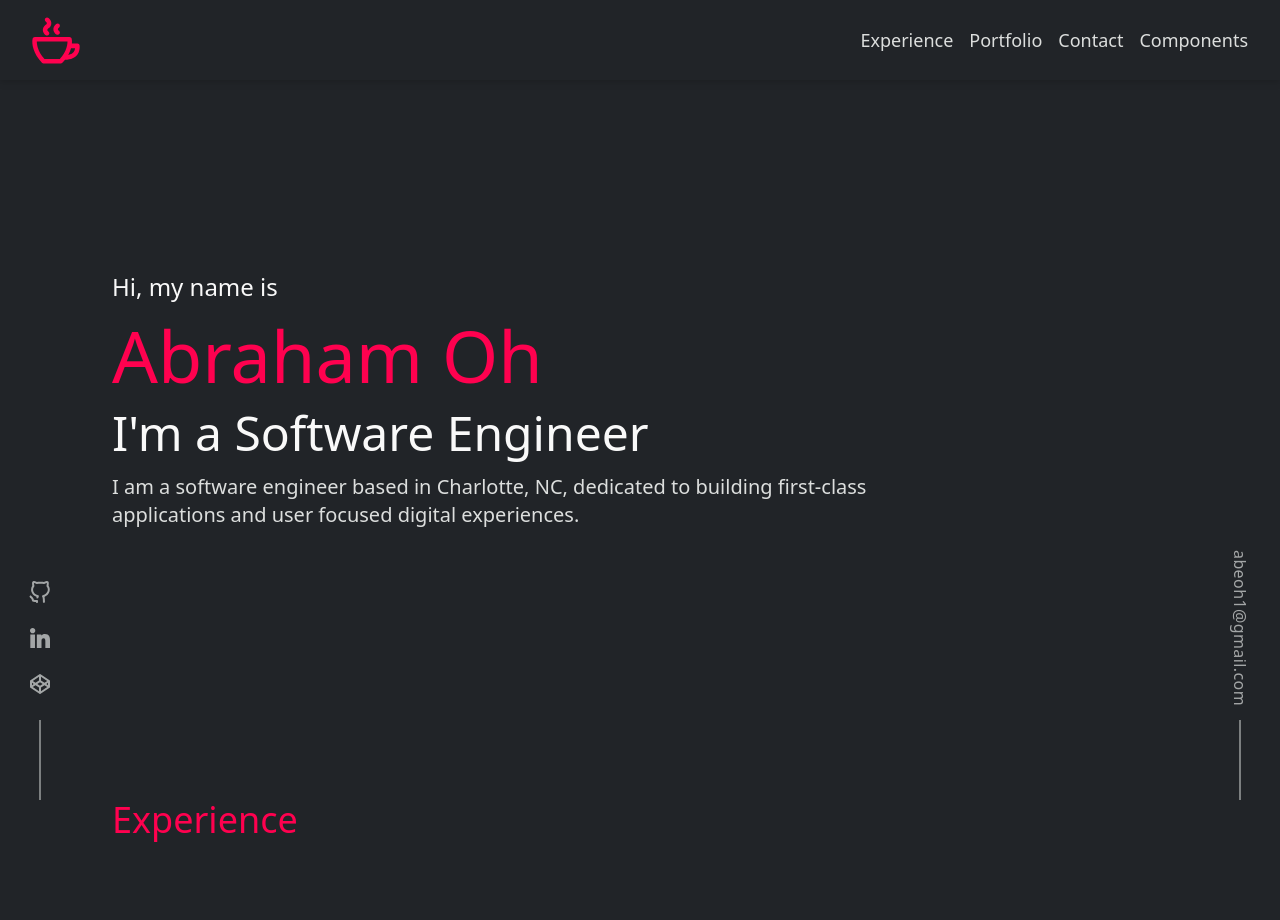
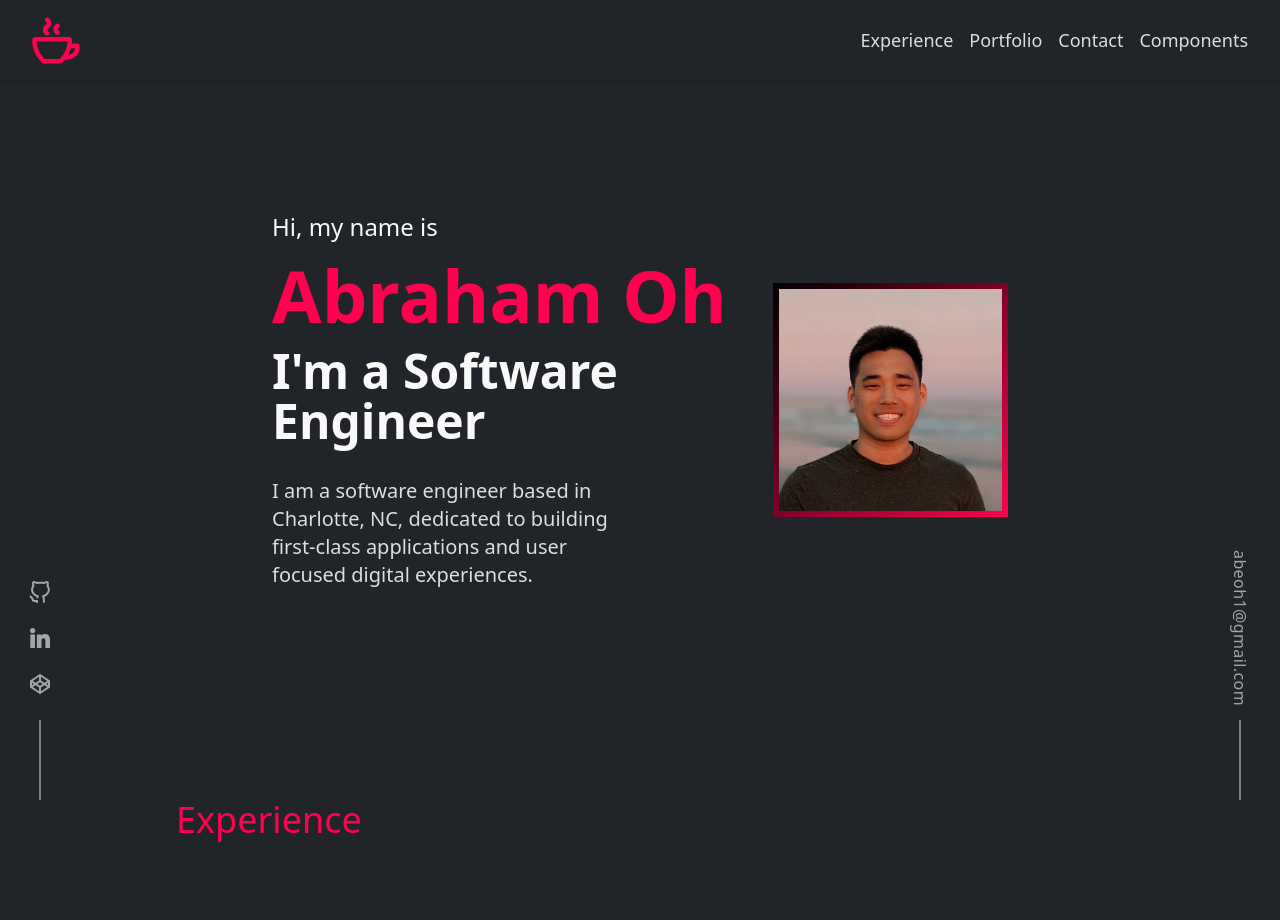
Before and after one commit to AsianHam/my-website, a Next.js app: page / in a window 1280 px wide. Shown: the top 920 px of the page. Built offline with nearby package versions, Linux system fonts and the light colour scheme.

Commit message:
add contact me section, adjust responsiveness, add picture

```diff
--- a/src/app/layout.tsx
+++ b/src/app/layout.tsx
@@ -12,7 +12,7 @@ export default function RootLayout({
 }>) {
   return (
     <html lang='en'>
-      <body className='bg-shark'>
+      <body className='bg-shark relative mb-40'>
         <main>{children}</main>
       </body>
     </html>
--- a/src/app/page.tsx
+++ b/src/app/page.tsx
@@ -2,6 +2,7 @@
 
 import { Email } from '@/components/email';
 import { HorizontalNavBar } from '@/components/horizontal-nav-bar';
+import { ContactMeSection } from '@/components/sections/contact-me-section';
 import { ExperienceSection } from '@/components/sections/experience';
 import { IntroSection } from '@/components/sections/intro-section';
 import { PortfolioSection } from '@/components/sections/portfolio-section';
@@ -25,6 +26,7 @@ export default function Home() {
         <IntroSection />
         <ExperienceSection ref={experienceRef} />
         <PortfolioSection ref={portfolioRef} />
+        <ContactMeSection ref={contactRef} />
       </div>
     </>
   );
--- /dev/null
+++ b/src/components/sections/contact-me-section.tsx
@@ -0,0 +1,15 @@
+import { forwardRef } from 'react';
+
+export const ContactMeSection = forwardRef<HTMLElement>((_props, ref) => (
+  <section id='contact-me' className='flex flex-col w-full h-full' ref={ref}>
+    <h2 className='text-4xl text-torch-red self-center'>Contact Me</h2>
+    <h3 className='text-2xl mt-8 text-alabaster self-center'>
+      Have a project in mind, or just want to say hi?
+    </h3>
+    <div className='self-center text-alabaster border-rounded rounded-lg border border-torch-red bg-gradient-to-br from-black to-shark text-xl mt-8 py-4 px-8'>
+      abeoh1@gmail.com
+    </div>
+  </section>
+));
+
+ContactMeSection.displayName = 'ContactMeSection';
--- a/src/components/sections/experience.tsx
+++ b/src/components/sections/experience.tsx
@@ -7,7 +7,7 @@ export const ExperienceSection = forwardRef<HTMLElement>((_props, ref) => (
     className='flex flex-col justify-center w-full h-full'
     ref={ref}
   >
-    <h2 className='text-torch-red text-4xl'>Experience</h2>
+    <h2 className='768:pl-16 flex text-torch-red text-4xl'>Experience</h2>
     <div className='pt-10 768:px-20 768:pt-20 768:pb-20 flex flex-col gap-8'>
       <ExperienceCard
         tagText='2022'
--- a/src/components/sections/intro-section.tsx
+++ b/src/components/sections/intro-section.tsx
@@ -1,18 +1,30 @@
 import { DeveloperTyping } from '../developer-typing';
+import Image from 'next/image';
 
 export const IntroSection = () => (
-  <section className='w-full h-screen'>
-    <div className='flex flex-col h-full gap-4 justify-center'>
+  <section className='w-full h-auto 768:h-screen'>
+    <div className='flex w-full h-full flex-col justify-center items-center 768:inline-flex 768:flex-row 768:py-0 768:px-40 mb-28'>
+      <div className='flex flex-col mt-28 768:mt-0 h-fit 768:h-full gap-4 justify-center w-full 768:w-2/3'>
         <h1 className='text-alabaster text-2xl'>Hi, my name is</h1>
-      <h2 className='text-7xl text-torch-red'>Abraham Oh</h2>
-      <h3 className='text-5xl text-alabaster leadning-none h-44 768:h-auto'>
+        <h2 className='text-7xl 1440:text-8xl text-torch-red font-semibold'>
+          Abraham Oh
+        </h2>
+        <h3 className='text-5xl 1440:text-6xl text-alabaster font-semibold leading-none h-44 768:h-auto'>
           I&apos;m a <br className='768:hidden' />
           <DeveloperTyping />
         </h3>
-      <h4 className='text-xl text-iron w-full 768:w-3/4'>
+        <h4 className='text-xl text-iron w-full 768:w-3/4 768:mt-4'>
           I am a software engineer based in Charlotte, NC, dedicated to building
           first-class applications and user focused digital experiences.
         </h4>
       </div>
+      <div className='flex mt-16 768:mt-0 768:ml-8 w-1/2 768:w-1/3 h-fit 768:h-full justify-center items-center'>
+        <div className='flex aspect-square w-full max-w-72 bg-gradient-to-br from-black to-torch-red justify-center items-center'>
+          <span className='flex w-[95%] aspect-square relative'>
+            <Image src='/abraham.jpg' alt='abraham' fill />
+          </span>
+        </div>
+      </div>
+    </div>
   </section>
 );
--- a/src/components/sections/portfolio-section.tsx
+++ b/src/components/sections/portfolio-section.tsx
@@ -4,10 +4,10 @@ import { Project } from '../project';
 export const PortfolioSection = forwardRef<HTMLElement>((_props, ref) => (
   <section
     id='portfolio'
-    className='flex flex-col justify-center w-full h-full 768:px-18 1200:px-28 1440:px-40 py-40'
+    className='flex flex-col justify-center w-full h-full 768:px-18 1200:px-28 1440:px-40 py-28 768:py-40'
     ref={ref}
   >
-    <h2 className='text-4xl text-torch-red'>My Portfolio</h2>
+    <h2 className='text-4xl text-torch-red self-center'>My Portfolio</h2>
     <div className='grid grid-cols-1 768:grid-cols-2 1440:grid-cols-3 w-full h-fit place-content-evenly gap-8 pt-16'>
       <Project
         href='https://github.com/AsianHam/calendarAdd'
--- a/tailwind.config.ts
+++ b/tailwind.config.ts
@@ -22,7 +22,7 @@ const config: Config = {
         'regent-gray': '#929AA2',
         shark: '#212428',
         'torch-red': '#ff014f',
-        'black-gradeint': 'linear-gradient(135deg, #000000, #212428)',
+        'black-gradient': 'linear-gradient(135deg, #000000, #212428)',
       },
       spacing: {
         '30': '7.5rem',
```
Also changed, not shown: public/abraham.jpg (added). Lines whose indentation alone changed are shown as unchanged.
